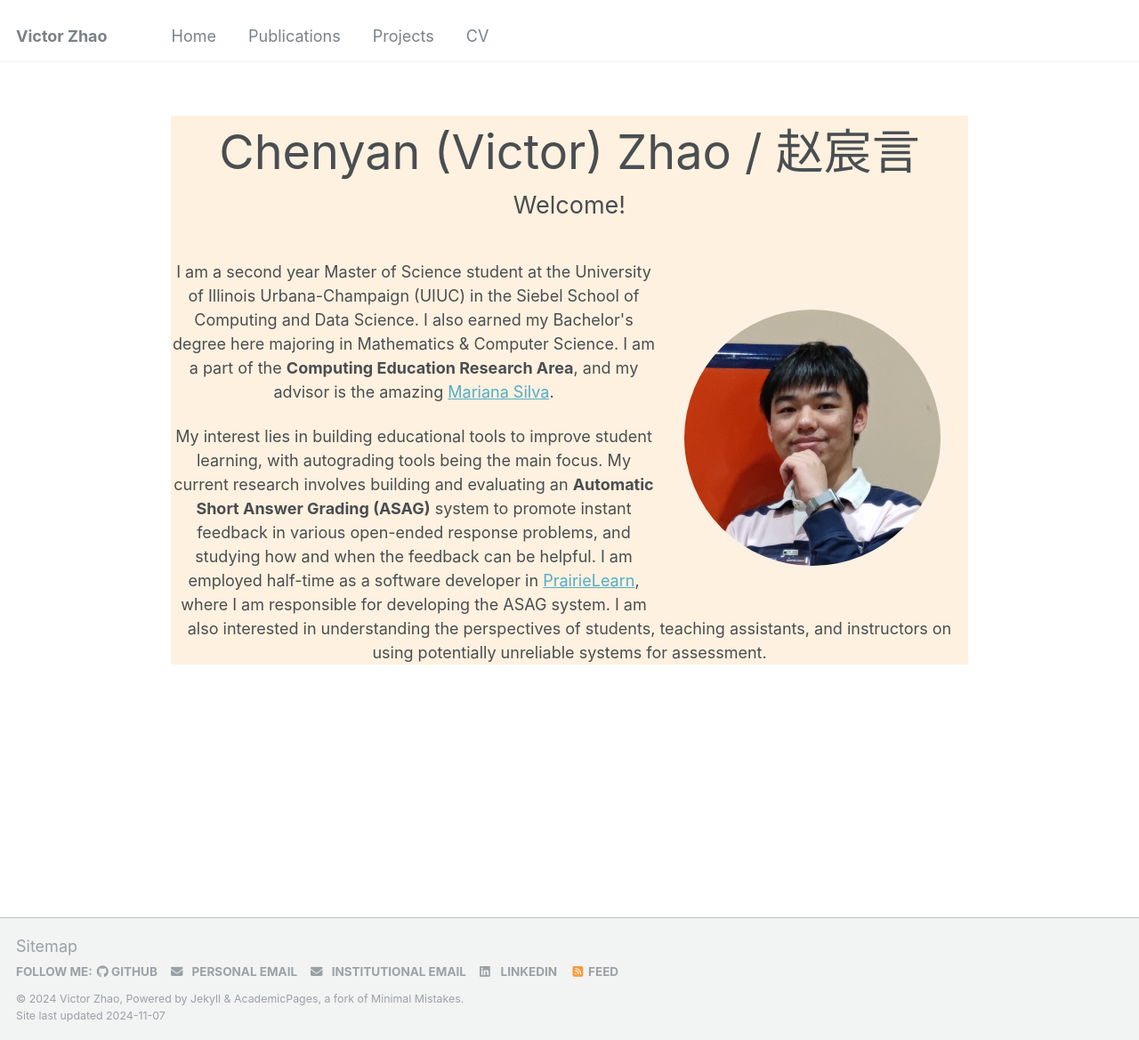
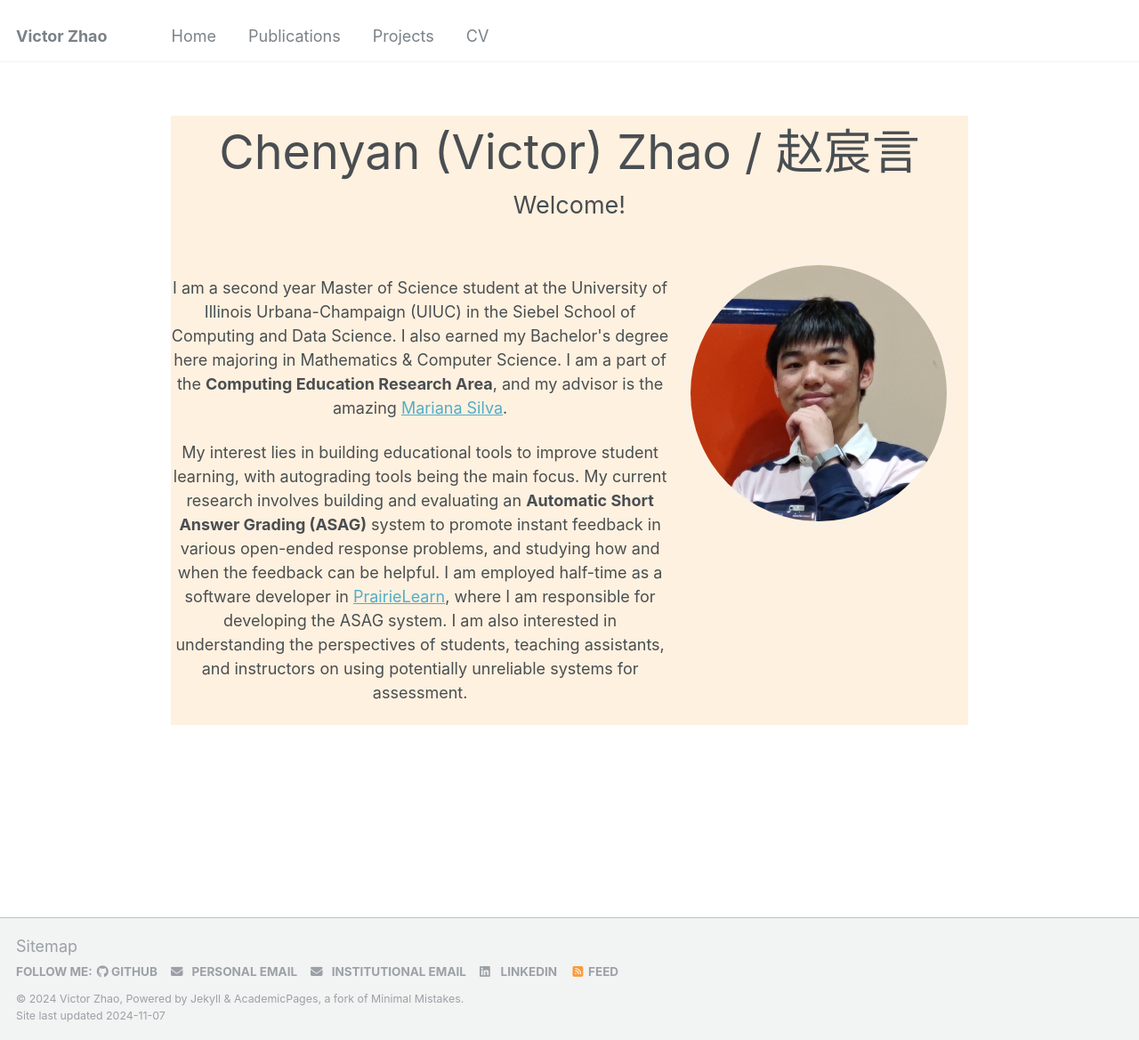
Before and after one commit to Victorsss-Orz/Victorsss-Orz.github.io, a Jekyll site: the page built from _pages/about.html, in a window 1280 px wide and 1169 px high. Shown: the whole window at 89% size. Built offline with Jekyll 4.4.1, drawn with Linux system fonts in a browser that asks for light colours.

Commit message:
flex display of main page

```diff
--- a/_pages/about.html
+++ b/_pages/about.html
@@ -21,7 +21,7 @@ redirect_from:
         margin-top: 60px;
     }
 
-    .subtitle{
+    .subtitle {
         font-size: 1.5rem;
         margin-bottom: 40px;
     }
@@ -31,6 +31,17 @@ redirect_from:
         align-items: center;
         justify-content: center;
         background-color: rgb(255, 241, 223);
+    }
+
+    .text-avatar-container {
+        display: flex;
+        gap: 2%;
+    }
+
+    @media (max-width: 1100px) {
+        .text-avatar-container {
+            flex-direction: column-reverse;
+        }
     }
 </style>
 
@@ -44,10 +55,8 @@ redirect_from:
             Welcome!
         </div>
 
-        <div>
-            <div class="author__avatar" style="width:350px;height:350px;float:right;margin-top: 50px;">
-                <img src="{{ avatar }}" alt="{{ author.name }}" style="object-fit:contain;max-width: 300px;">
-            </div>
+        <div class="text-avatar-container">
+            <div style="flex-grow: 1;">
                 <p>
                     I am a second year Master of Science student
                     at the University of Illinois Urbana-Champaign (UIUC)
@@ -71,5 +80,9 @@ redirect_from:
                     teaching assistants, and instructors on using potentially unreliable systems for assessment.
                 </p>
             </div>
+            <div class="author__avatar" style="flex: 1; margin-right: 2%;">
+                <img src="{{ avatar }}" alt="{{ author.name }}" style="object-fit: contain; max-width: 300px;">
+            </div>
+        </div>
     </div>
 </center>
```
Lines whose indentation alone changed are shown as unchanged.
